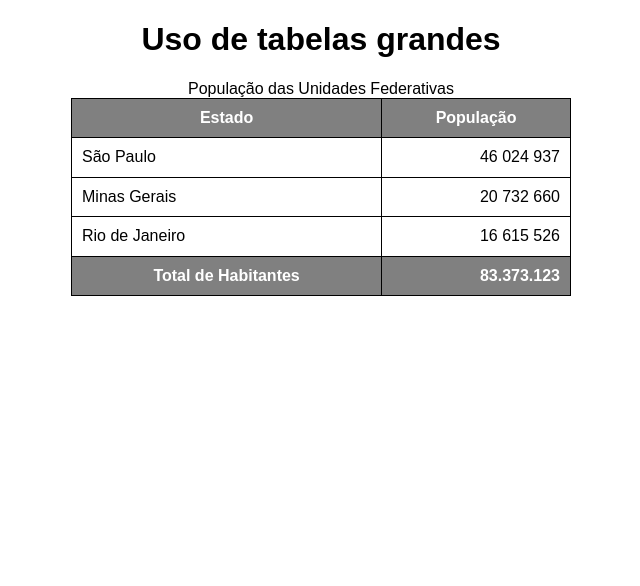
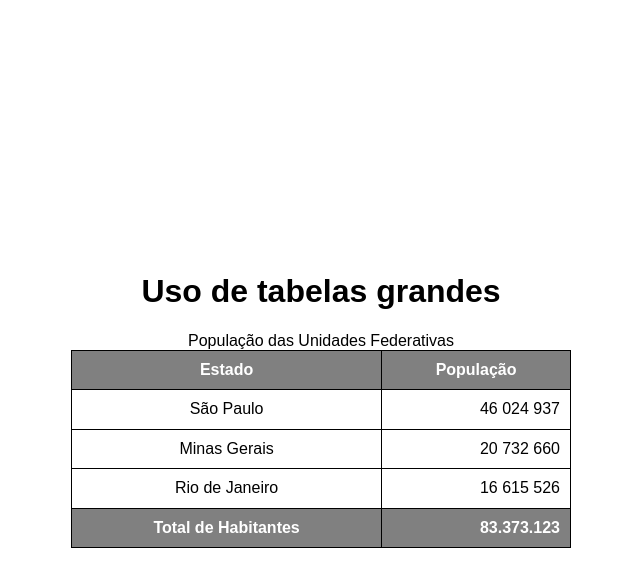
Before and after one commit to hsvasconcellos/html-css, a plain HTML site: page exercicios/ex023/tabela002.html in a window 1280 px wide. Shown: the whole page, without its empty margins (319-959 px from the left). Drawn offline with Linux system fonts and the light colour scheme.

Commit message:
atualizeitabela01

```diff
--- a/exercicios/ex023/style.css
+++ b/exercicios/ex023/style.css
@@ -1,11 +1,11 @@
-
 .container {
-    height: 100vh;
+  height: 100vh;
+  display: flex;
+  flex-direction: column;
+  align-items: center;
+  justify-content: center;
 }
 
 .principal {
-    display: flex;
-    flex-direction: column;
-    align-items: center;
-    justify-content: center;
+    text-align: center;
 }
--- a/exercicios/ex023/tabela002.html
+++ b/exercicios/ex023/tabela002.html
@@ -54,7 +54,7 @@
                   TD
                   TH
                   -->
-        <table class="tabela">
+        <table>
           <caption>
             População das Unidades Federativas
           </caption>
```
